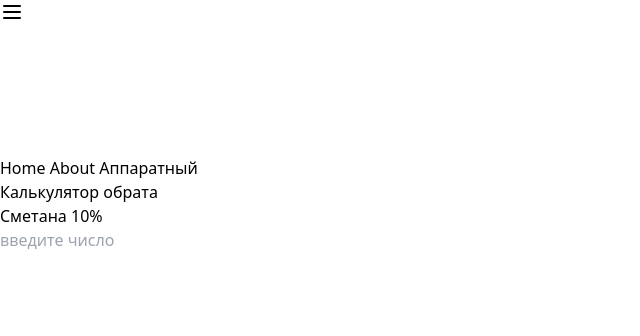
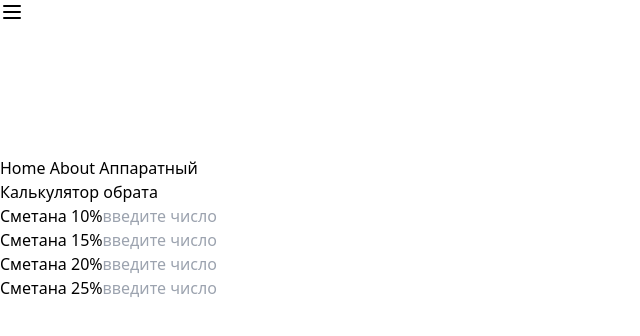
Before and after one commit to Roman-wdesign/tom-milk, a Vue app: page /gear in a window 1280 px wide. Shown: the top 336 px of the page, without its empty margins (0-640 px from the left). Built offline with nearby package versions, Linux system fonts and the light colour scheme.

Commit message:
complete inputs

```diff
--- a/src/Gear/gear-Inputs/MainGearInput.vue
+++ b/src/Gear/gear-Inputs/MainGearInput.vue
@@ -6,25 +6,19 @@ export interface Props {
 }
 const props = defineProps<Props>()
 
-const emit = defineEmits<{
-  //(e: 'update:modelValue', number: string): void
-  updateValue: [name: string]
-}>()
+const emit = defineEmits(['update:modelValue'])
 
-//defineProps(['modelValue'])
-
-//const emit = defineEmits(['update:modelValue'])
-
-const updateValue = (e: Event) => {
-  emit('updateValue', (e.target as HTMLInputElement).value)
+const updateValue = (event: Event) => {
+  emit('update:modelValue', (event.target as HTMLInputElement).value)
 }
 </script>
 
 <template>
+  <slot name="header"></slot>
   <input
-    class="border-2 border-amber-800"
+    class="input border-2 border-amber-800"
     :placeholder="props.label"
-    type="number"
+    type="input"
     :value="modelValue"
     @input="updateValue"
   />
--- a/src/shared/views/GearView.vue
+++ b/src/shared/views/GearView.vue
@@ -2,7 +2,10 @@
 import { ref } from 'vue'
 import MainGearInput from '@/Gear/gear-Inputs/MainGearInput.vue'
 
-const message = ref('')
+const firstMessageInput = ref('')
+const secondMessageInput = ref('')
+const thirdMessageInput = ref('')
+const fifthMessageInput = ref('')
 </script>
 
 <template>
@@ -10,7 +13,29 @@ const message = ref('')
     <h5 class="text-2xl mt-16">Калькулятор обрата</h5>
   </div>
   <div class="grid grid-cols-4 gap-4">
-    <p>Сметана 10%</p>
-    <MainGearInput label="введите число" v-model.number="message" />{{ message }}
+    <div class="first__block">
+      <MainGearInput label="введите число" v-model.number="firstMessageInput">
+        <template #header>Сметана 10%</template>
+      </MainGearInput>
+      <p>{{ firstMessageInput }}</p>
+    </div>
+    <div class="second__block">
+      <MainGearInput label="введите число" v-model.number="secondMessageInput">
+        <template #header>Сметана 15%</template>
+      </MainGearInput>
+      <p>{{ secondMessageInput }}</p>
+    </div>
+    <div class="third__block">
+      <MainGearInput label="введите число" v-model.number="thirdMessageInput">
+        <template #header>Сметана 20%</template>
+      </MainGearInput>
+      <p>{{ thirdMessageInput }}</p>
+    </div>
+    <div class="third__block">
+      <MainGearInput label="введите число" v-model.number="fifthMessageInput">
+        <template #header>Сметана 25%</template>
+      </MainGearInput>
+      <p>{{ fifthMessageInput }}</p>
+    </div>
   </div>
 </template>
```
